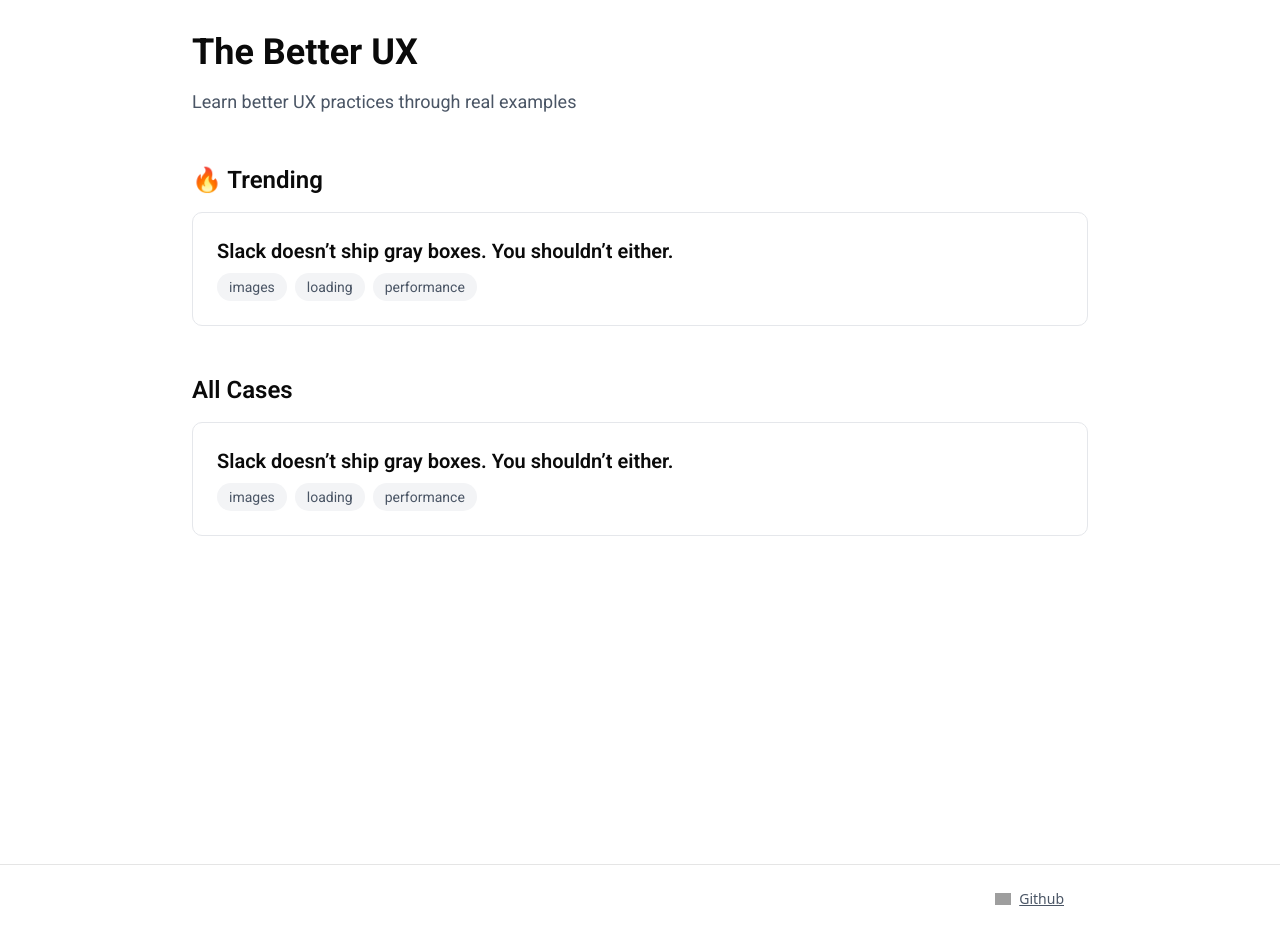
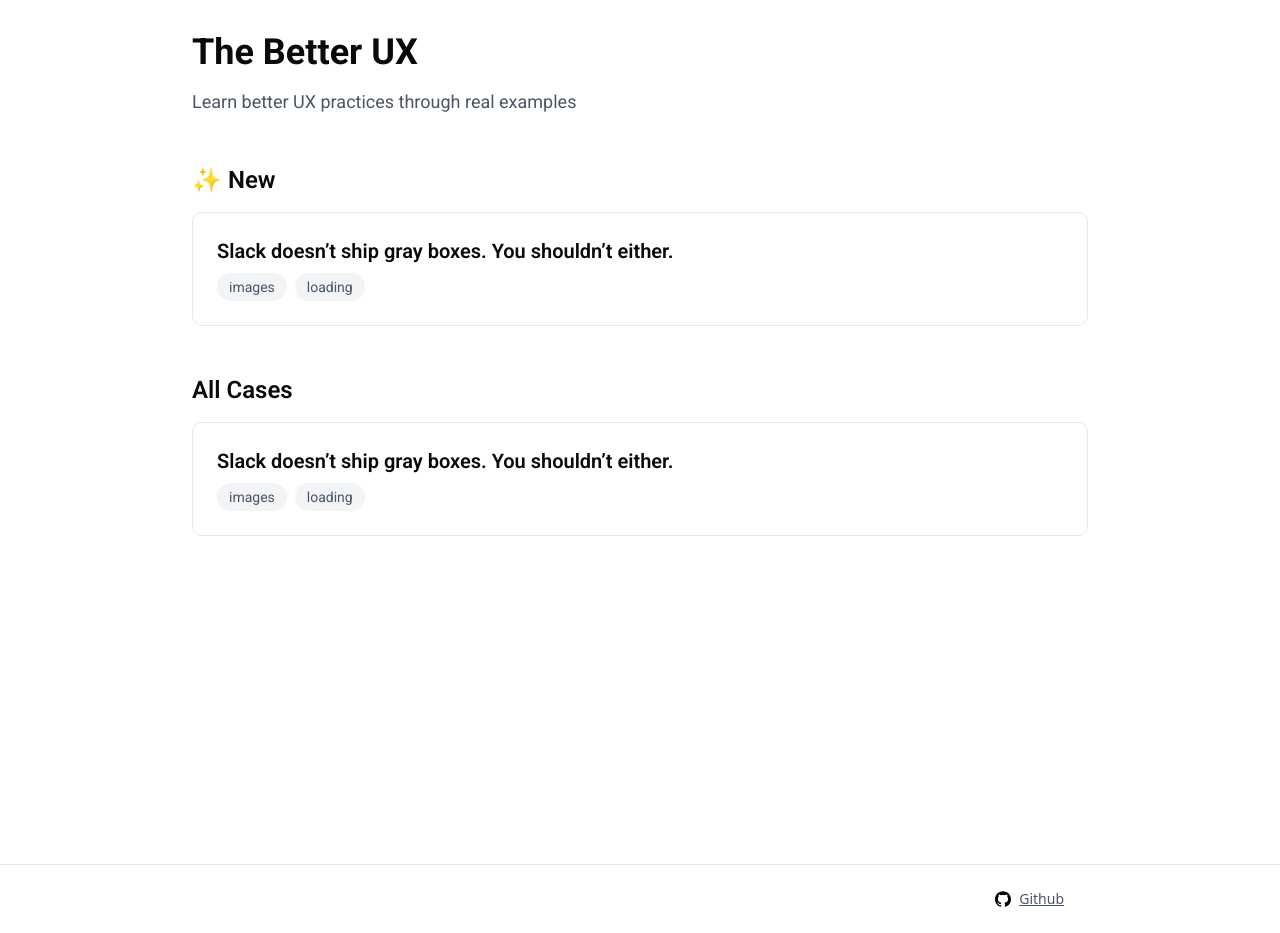
Before and after one commit to bingbing-ba/the-better-ux, a Next.js app: page / in a window 1280 px wide. Built offline with nearby package versions, Linux system fonts and the light colour scheme; grey boxes are pictures that could not be loaded.

Commit message:
content: update case metadata (title/date/tags/trending); footer: inline GitHub SVG

```diff
--- a/app/layout.tsx
+++ b/app/layout.tsx
@@ -3,7 +3,6 @@
 import './globals.css';
 import { Providers } from './providers';
 import Link from 'next/link';
-import Image from 'next/image';
 
 const roboto = Roboto({
   variable: '--font-roboto',
@@ -33,12 +32,12 @@
             {children}
             <footer className="mt-16 border-t py-6 text-sm text-gray-600">
               <div className="mx-auto flex max-w-4xl items-center justify-end gap-2 px-6">
-                <Image
-                  src="https://cdn.simpleicons.org/github/000000"
-                  alt="GitHub"
-                  width={16}
-                  height={16}
-                />
+                <span aria-hidden="true" className="h-4 w-4">
+                  <svg role="img" viewBox="0 0 24 24" xmlns="http://www.w3.org/2000/svg">
+                    <title>GitHub</title>
+                    <path d="M12 .297c-6.63 0-12 5.373-12 12 0 5.303 3.438 9.8 8.205 11.385.6.113.82-.258.82-.577 0-.285-.01-1.04-.015-2.04-3.338.724-4.042-1.61-4.042-1.61C4.422 18.07 3.633 17.7 3.633 17.7c-1.087-.744.084-.729.084-.729 1.205.084 1.838 1.236 1.838 1.236 1.07 1.835 2.809 1.305 3.495.998.108-.776.417-1.305.76-1.605-2.665-.3-5.466-1.332-5.466-5.93 0-1.31.465-2.38 1.235-3.22-.135-.303-.54-1.523.105-3.176 0 0 1.005-.322 3.3 1.23.96-.267 1.98-.399 3-.405 1.02.006 2.04.138 3 .405 2.28-1.552 3.285-1.23 3.285-1.23.645 1.653.24 2.873.12 3.176.765.84 1.23 1.91 1.23 3.22 0 4.61-2.805 5.625-5.475 5.92.42.36.81 1.096.81 2.22 0 1.606-.015 2.896-.015 3.286 0 .315.21.69.825.57C20.565 22.092 24 17.592 24 12.297c0-6.627-5.373-12-12-12"/>
+                  </svg>
+                </span>
                 <Link
                   href="https://github.com/bingbing-ba/the-better-ux"
                   target="_blank"
--- a/app/ux-cases/_data/cases.ts
+++ b/app/ux-cases/_data/cases.ts
@@ -15,9 +15,9 @@
   {
     title: "Slack doesn’t ship gray boxes. You shouldn’t either.",
     slug: 'image-loading-blurhash',
-    createdAt: '2025-01-27',
-    tags: ['images', 'loading', 'performance'],
-    isTrending: true,
+    createdAt: '2025-10-19',
+    tags: ['images', 'loading'],
+    isTrending: false,
   },
 ];
 
```
